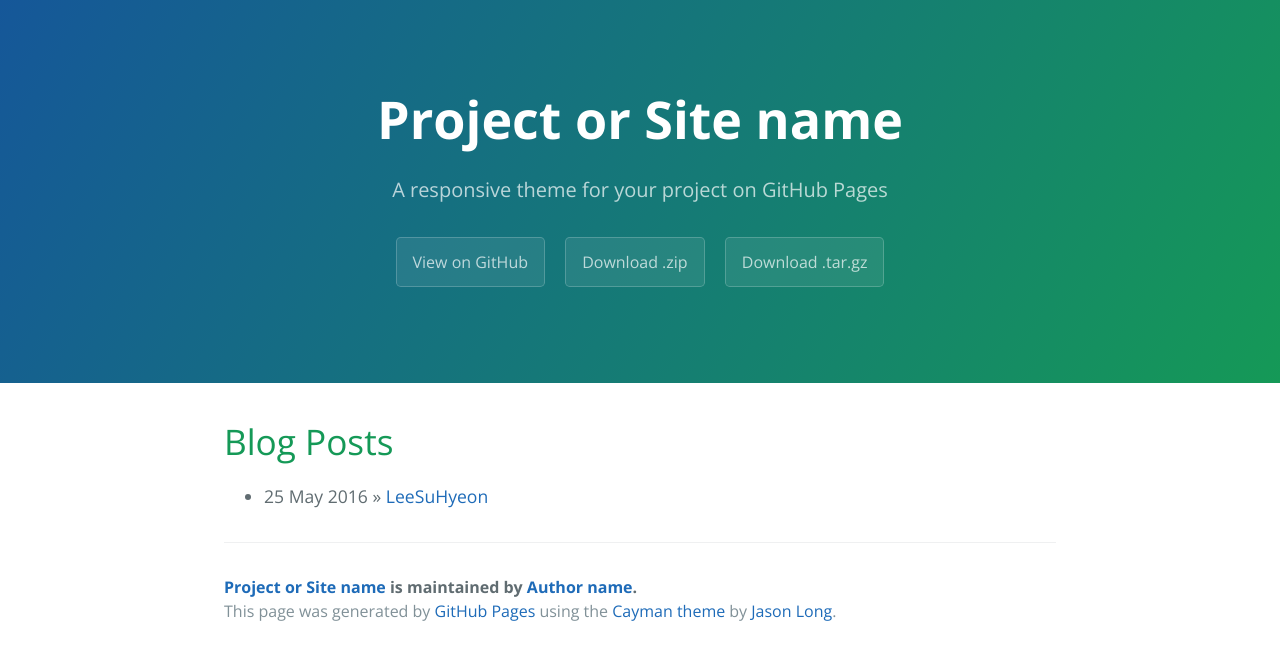
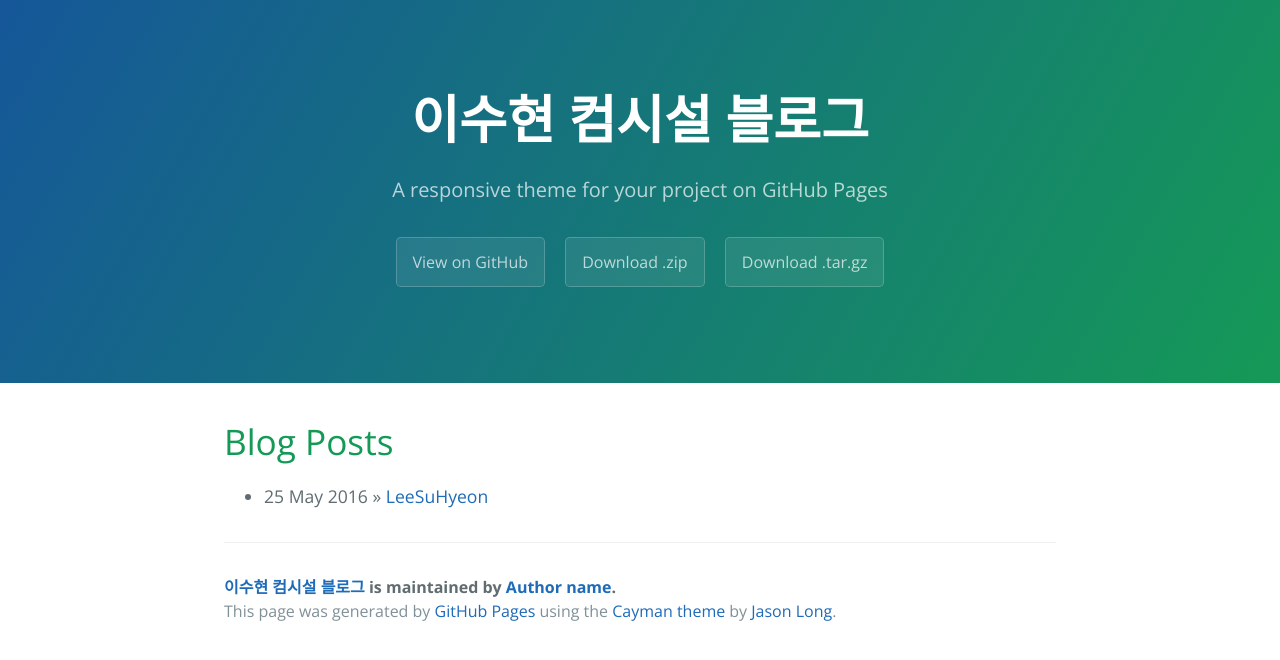
Before and after one commit to bada7211/bada7211.github.com, a Jekyll site: the page built from index.html, in a window 1280 px wide. Shown: the top 660 px of the page. Built offline with Jekyll 4.4.1, drawn with Linux system fonts in a browser that asks for light colours; the list of posts is cut into pages by our own code.

Commit message:
Update _config.yml

```diff
--- a/_config.yml
+++ b/_config.yml
@@ -1,5 +1,5 @@
 # Setup
-title:        Project or Site name
+title:        이수현 컴시설 블로그
 tagline:      A responsive theme for your project on GitHub Pages
 baseurl:      ""
 paginate:     1
```
